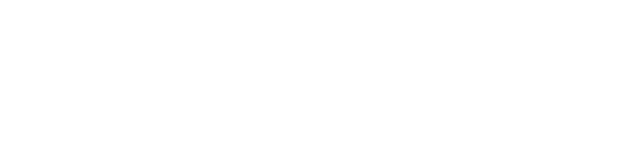
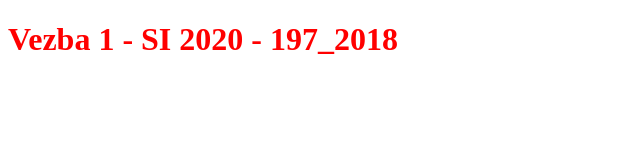
Before and after one commit to jovanajoo/jovana, a plain HTML site: page index.html in a window 1280 px wide. Shown: the whole page, without its empty margins (0-640 px from the left). Drawn offline with Linux system fonts and the light colour scheme.

Commit message:
dodat css fajl i spojen sa html fajlom

```diff
--- a/index.html
+++ b/index.html
@@ -2,10 +2,13 @@
 <html lang="en">
 <head>
     <meta charset="UTF-8">
-    <meta name="viewport" content="width=device-width, initial-scale=1.0">
+    <meta name="viewport" content="width=, initial-scale=1.0">
     <title>Document</title>
+    <link rel="stylesheet" href="style.css">
+
+
 </head>
 <body>
-
+    <h1 class="h1-style"> Vezba 1 - SI 2020 - 197_2018 </h1>
 </body>
 </html>
--- /dev/null
+++ b/style.css
@@ -0,0 +1,3 @@
+.h1-style{
+    color: red;
+}
```
